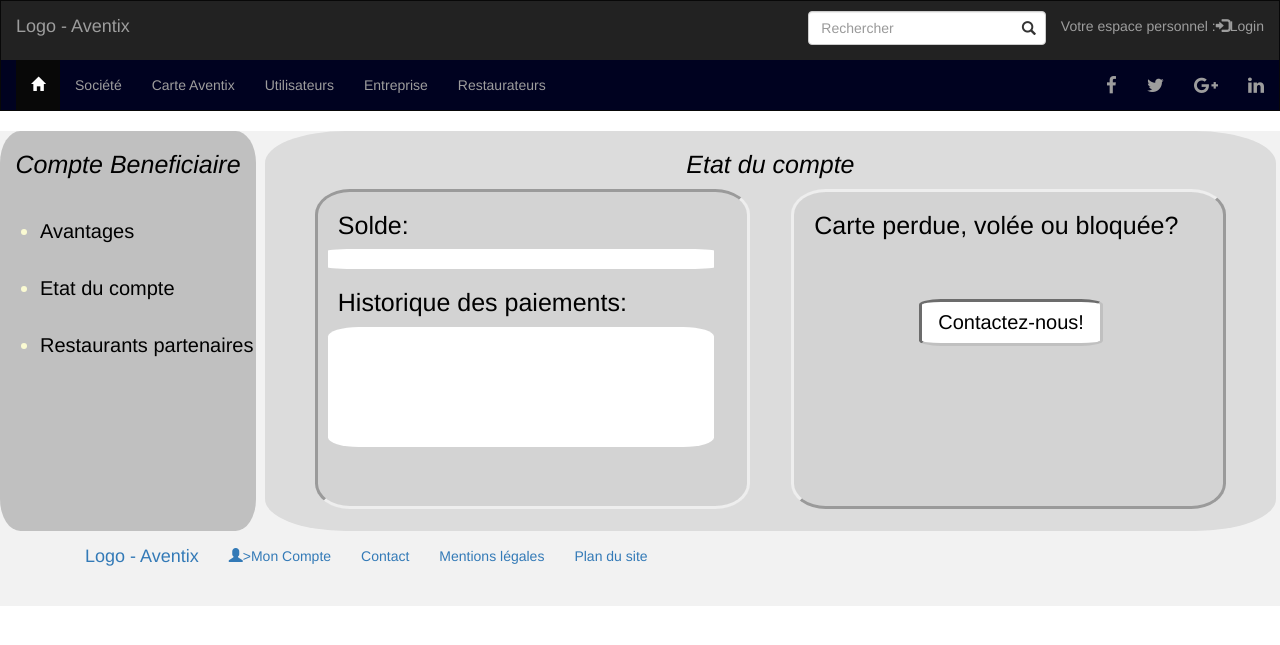
After one commit to INSA-Bittles/PortailWeb-Aventix, a Node project: template views/benefEtatDuCompte.ejs in a window 1280 px wide. The commit adds this page. Shown: the top 645 px of the page. Run offline with Node 20 templates, Linux system fonts and the light colour scheme; the template is opened without the code that fills it, so the values that code supplies are empty; some libraries are stand-ins or nearby versions.

Commit message:
PremierPushCss

```diff
--- a/app.js
+++ b/app.js
@@ -201,13 +201,13 @@ app_https.use(express.static(path.join(__dirname,'config/passport.js'))); // pas
 //   res.render('index', {pageTitle: 'Bienvenue sur Aventix'});
 // });
 
-require('./routes.js')(app_https, passport);
+// require('./routes.js')(app_https, passport);
 
 var mysql      = require('mysql');
 var mysqldb = mysql.createConnection({
   host     : 'localhost',
   user     : 'root',
-  password : 'password',
+  password : '1107',
   database : 'aventix',
   port : 3306
 });
@@ -223,7 +223,7 @@ app_https.get('/userslist', function(req, res) {
 
   db.getConnection(function(err, mysqlconnected){
         if(!err){
-          mysqlconnected.query('SELECT id ,nom, prenom, solde from users' , function(err, results) {
+          mysqlconnected.query('SELECT NomResponsable, NomRestaurant from Affilie' , function(err, results) {
                     if(results.length != 0){
                       data["Utilisateurs"] = results;
                       res.json(data);
@@ -255,7 +255,7 @@ app_https.get('/users', function (req, res) {
 db.getConnection(function(err, mysqlconnected){
         if(!err){
         console.log ('La base de données est connectée')
-        var query2 = mysqlconnected.query('SELECT nom FROM users');
+        var query2 = mysqlconnected.query('SELECT NomResponsable FROM affilie');
 
 // mysqlconnected.query('INSERT INTO users (nom, prenom, solde) VALUES (?,?,?)', ['Dumaine','Rémy','150'], function(err, result) {
 //      if (err) throw err
--- a/components/css/main.css
+++ b/components/css/main.css
@@ -1,14 +1,10 @@
 #myNavbar{
-	background-color: #eaeaea;
+	background-color: #000220;
 }
 
 #myNavbar2{
 	background-color: #D8D8D8;
 
-}
-
-#myNavbar > li > a{
-	color:#222222;
 }
 
 #loginUtilisateur{
@@ -31,8 +27,123 @@
 	width: 32%;
 	margin-right: 4px;
 }
+
+#menuCote{
+
+	background-color: #C0C0C0;
+	border-radius: 8%;
+	width: 20%;
+	height:400px;
+	float:left;
+	margin-right: 4px;
+	font-size: 20px;
+	color:green;
+	color: #FAFAD2;
+}
+
+.titreMenuCote{
+	color:black;
+	font-size: 25px;
+	text-align: center;
+font-style: oblique;
+}
+
+.secondTitreMenuCote{
+	color:black;
+	font-size: 25px;
+	text-align: left;
+	margin-left: 20px;
+
+}
+
+.affichageInfos{
+	background-color: white;
+	border-radius: 8%;
+	width: 90%;
+	margin-left: 10px;
+
+}
+
+
+#displayDivDroite{
+
+	background-color: #DCDCDC;
+	border-radius: 8%;
+	width: 79%;
+	height:400px;
+	float:right;
+	margin-right: 4px;
+}
+
+
+.jolieBoutton{
+    border: none;
+     display: inline-block;
+     outline: 0;
+     padding: 6px 16px;
+    vertical-align: middle;
+    overflow: hidden;
+    text-decoration: none !important;
+    color: black;
+    background-color: white;
+    text-align: center;
+    transition: .2s ease-out;
+    cursor: pointer;
+    font-size: 20px;
+    white-space: nowrap;
+    margin-top: 50px;
+    margin-left: 125px;
+    border-radius: 12%;
+    border-style: inset;
+    border-color: #C0C0C0;
+}
+
+.jolieBoutton:hover{
+	background-color: #87CEFA;
+	border-style: solid;
+	color: white;
+	border-color: white;
+}
+
+.displayGauche{
+	float:left;
+	width:43%;
+	background-color:#D3D3D3;
+	margin-left: 50px;
+	height:80%;
+	border-radius: 8%;
+	border-style: inset;
+}
+
+.displayDroite{
+	float:right;
+	width:43%;
+	background-color:#D3D3D3;
+	margin-right: 50px;
+	height:80%;
+	border-radius: 8%;
+	border-style: outset;
+
+}
+
+.displayCarte{
+	float:right;
+	width:43%;
+	margin-right: 50px;
+	height:100%;
+}
+
+
+.lienNav{
+color:black;
+}
+
+.lienNav:hover{
+color:white;
+}
+
 .footer{
-	position: absolute;
+
 	bottom: 0;
 	width: 100%;
 }
--- a/config/database.js
+++ b/config/database.js
@@ -3,8 +3,8 @@ module.exports = {
     'connection': {
         'host': 'localhost',
         'user': 'root',
-        'password': 'password'
+        'password': '1107'
     },
 	'database': 'aventix',
-    'users_table': 'users2'
+    'users_table': 'Affilie'
 };
--- a/db.js
+++ b/db.js
@@ -2,7 +2,7 @@ var mysql = require('mysql');
 var pool  = mysql.createPool({
   host     : 'localhost',
   user     : 'root',
-  password : 'password',
+  password : '1107',
   database : 'aventix',
   port: 3306
 });
--- /dev/null
+++ b/views/benefEtatDuCompte.ejs
@@ -0,0 +1,138 @@
+<!DOCTYPE html>
+<html>
+    <head>
+      <title>Aventix - Mon espace Personnel</title>
+        <meta charset="utf-8" />
+        <meta name="viewport" content="width=device-width, initial-scale=1">
+        <link rel="stylesheet" href="https://maxcdn.bootstrapcdn.com/font-awesome/4.5.0/css/font-awesome.min.css">
+        <link rel="stylesheet" href="css/bootstrap.min.css" integrity="sha384-1q8mTJOASx8j1Au+a5WDVnPi2lkFfwwEAa8hDDdjZlpLegxhjVME1fgjWPGmkzs7" crossorigin="anonymous">
+        <link rel="stylesheet" href="css/main.css">
+
+
+          <style>
+              /* Remove the navbar's default margin-bottom and rounded borders */
+              .navbar {
+              margin-bottom: 0;
+              border-radius: 0;
+              }
+
+              /* Add a gray background color and some padding to the footer */
+              footer {
+              background-color: #f2f2f2;
+              padding: 25px;
+              }
+
+              .carousel-inner img {
+              width: 100%; /* Set width to 100% */
+              margin: auto;
+              min-height:200px;
+              }
+
+              /* Hide the carousel text when the screen is less than 600 pixels wide */
+              @media (max-width: 600px) {
+              .carousel-caption {
+              display: none;
+              }
+              }
+          </style>
+    </head>
+<!doctype html>
+<html>
+
+    <body>
+
+
+<nav class="navbar navbar-inverse">
+  <div class="container-fluid">
+    <div class="navbar-header">
+      <button type="button" class="navbar-toggle" data-toggle="collapse" data-target="#myNavbar">
+        <span class="icon-bar"></span>
+        <span class="icon-bar"></span>
+        <span class="icon-bar"></span>
+      </button>
+      <a class="navbar-brand" href="#">Logo - Aventix</a>
+
+    </div>
+      <ul class="nav navbar-nav navbar-right">
+          <li><form style="margin-top:10px;"action="" class="search-form">
+                  <div class="form-group has-feedback">
+                  <label for="search" class="sr-only">Rechercher</label>
+                  <input type="text" class="form-control" name="search" id="search" placeholder="Rechercher">
+                    <span class="glyphicon glyphicon-search form-control-feedback"></span>
+                </div>
+              </form></li><li><a href="/login">Votre espace personnel :<span class="glyphicon glyphicon-log-in"></span>Login</a></li>
+        </ul>
+    </div>
+  </div>
+    </div>
+    <div class="collapse navbar-collapse" id="myNavbar">
+      <ul class="nav navbar-nav">
+        <li class="active"><a href="/"><span class="glyphicon glyphicon-home"></span></a></li>
+        <li><a href="#">Société</a></li>
+        <li><a href="#">Carte Aventix</a></li>
+        <li><a href="#">Utilisateurs</a></li>
+        <li><a href="#">Entreprise</a></li>
+        <li><a href="#">Restaurateurs</a></li>
+      </ul>
+      <ul class="nav navbar-nav navbar-right social">
+                <li><a href="#"><i class="fa fa-lg fa-facebook"></i></a></li>
+                <li><a href="#"><i class="fa fa-lg fa-twitter"></i></a></li>
+                <li><a href="#"><i class="fa fa-lg fa-google-plus"></i></a></li>
+                <li><a href="#"><i class="fa fa-lg fa-linkedin"></i></a></li>
+      </ul>
+    </div>
+</nav>
+
+<br>
+<div class="menucote" id="menuCote">
+
+  <h1 class="titreMenuCote"> Compte Beneficiaire</h1>
+  <ul class="elementDeListe">
+          <br>
+          <li ><a class="lienNav"  href="">Avantages</a></li>
+          <br>
+          <li><a class="lienNav" href="">Etat du compte</a></li>
+          <br>
+          <li><a class="lienNav" href="">Restaurants partenaires</a></li>
+    </ul>
+</div>
+
+
+  <div class="menucote" id="displayDivDroite">
+    <h1  class="titreMenuCote"> Etat du compte</h1>
+    <div class="displayGauche">
+    <h3 class="secondTitreMenuCote"> Solde: </h3>
+
+        <div class="affichageInfos">
+          <br>
+       </div>
+
+        <h3 class="secondTitreMenuCote"> Historique des paiements: </h3>
+        <div class="affichageInfos">
+              <br><br><br><br><br><br>
+        </div>
+</div>
+
+   <div class="displayDroite">
+      <h3 class="secondTitreMenuCote"> Carte perdue, volée ou bloquée? </h3>
+      <a href="" class="jolieBoutton"> Contactez-nous!</a>
+     </div>
+
+  </div>
+
+<footer class="footer">
+    <div class="container">
+        <ul class="nav navbar-nav">
+            <a class="navbar-brand" href="#">Logo - Aventix</a>
+                <li><a href="login"><span class="glyphicon glyphicon-user"></span>>Mon Compte</a></li>
+                <li><a href="contact">Contact</a></li>
+                <li><a href="#">Mentions légales</a></li>
+                <li><a href="#">Plan du site</a></li>
+      </ul>
+    <div>
+</footer>
+</body>
+
+    <script src="js/bootstrap.min.js"></script>
+    <script src="js/jquery-1.11.3.min.js"></script>
+</html>
```
Also changed, not shown: routes.js (+66 -66 lines), views/benefGeolocalisation.ejs (added, +144 -0 lines).
